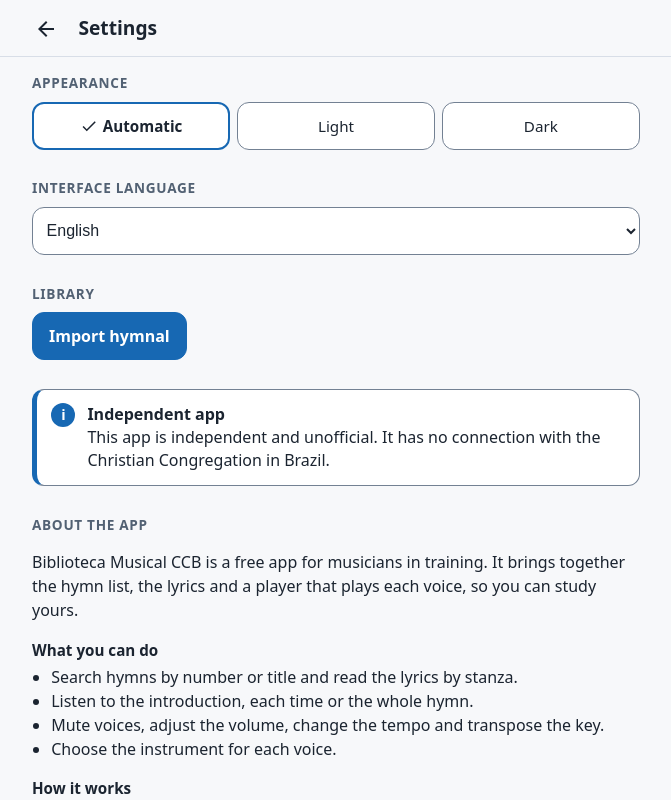
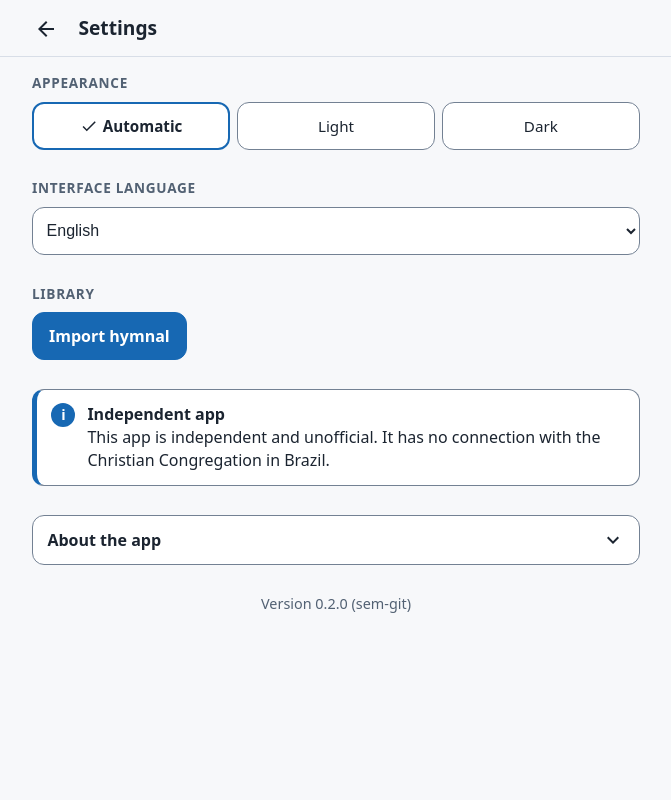
Before and after one commit to HyakoV3/biblioteca-musical, a SvelteKit app: page /ajustes in a window 1280 px wide. Shown: the top 800 px of the page, without its empty margins (304-975 px from the left). Built offline with nearby package versions, Linux system fonts and the light colour scheme.

Commit message:
Ajustes: texto do 'Sobre o app' num card recolhível (fechado); versão centralizada fora do card

```diff
--- a/src/routes/ajustes/+page.svelte
+++ b/src/routes/ajustes/+page.svelte
@@ -13,6 +13,8 @@
 
   let resultado = $state<{ tipo: "sucesso" | "erro"; texto: string } | null>(null);
   let confirmando = $state(false);
+  // O texto do "Sobre o app" é longo: fica num card fechado, que a pessoa abre se quiser ler.
+  let sobreAberto = $state(false);
 
   async function importar(e: Event) {
     const input = e.currentTarget as HTMLInputElement;
@@ -118,8 +120,13 @@
     <Aviso tipo="info"><strong>{t("sobre.aviso_titulo")}</strong><br />{t("sobre.aviso")}</Aviso>
   </section>
 
-  <section class="sobre">
-    <h2>{t("ajustes.sobre")}</h2>
+  <section>
+    <details class="cartao" bind:open={sobreAberto}>
+      <summary>
+        <span>{t("ajustes.sobre")}</span>
+        <Icone nome={sobreAberto ? "fechar" : "abrir"} tamanho={24} />
+      </summary>
+      <div class="corpo sobre">
         <p>{t("sobre.intro")}</p>
 
         <h3>{t("sobre.fazer_titulo")}</h3>
@@ -138,13 +145,24 @@
 
         <h3>{t("sobre.codigo_titulo")}</h3>
         <p>{t("sobre.codigo")}</p>
+      </div>
+    </details>
+  </section>
 
-    <p class="meta">{t("ajustes.versao", { v: `${__APP_VERSAO__} (${__APP_COMMIT__})` })}</p>
-  </section>
+  <!-- A versão fica sozinha no fim, centralizada, fora do card. -->
+  <p class="meta versao">{t("ajustes.versao", { v: `${__APP_VERSAO__} (${__APP_COMMIT__})` })}</p>
 </main>
 
 <style>
   section { margin-bottom: 1.8rem; }
+  .cartao { border: 1px solid var(--borda-controle); border-radius: 12px; background: var(--superficie); }
+  summary {
+    display: flex; justify-content: space-between; align-items: center; gap: 0.5rem; min-height: 48px;
+    padding: 0 0.9rem; font-weight: 600; cursor: pointer; list-style: none;
+  }
+  summary::-webkit-details-marker { display: none; }
+  .corpo { padding: 0.2rem 0.9rem 0.9rem; }
+  .versao { margin: 0 0 1.5rem; text-align: center; }
   .sobre p, .sobre li { line-height: 1.5; }
   .sobre h3 { margin: 1.1rem 0 0.3rem; font-size: 0.95rem; }
   .sobre ul { margin: 0; padding-left: 1.2rem; }
```
Lines whose indentation alone changed are shown as unchanged.
